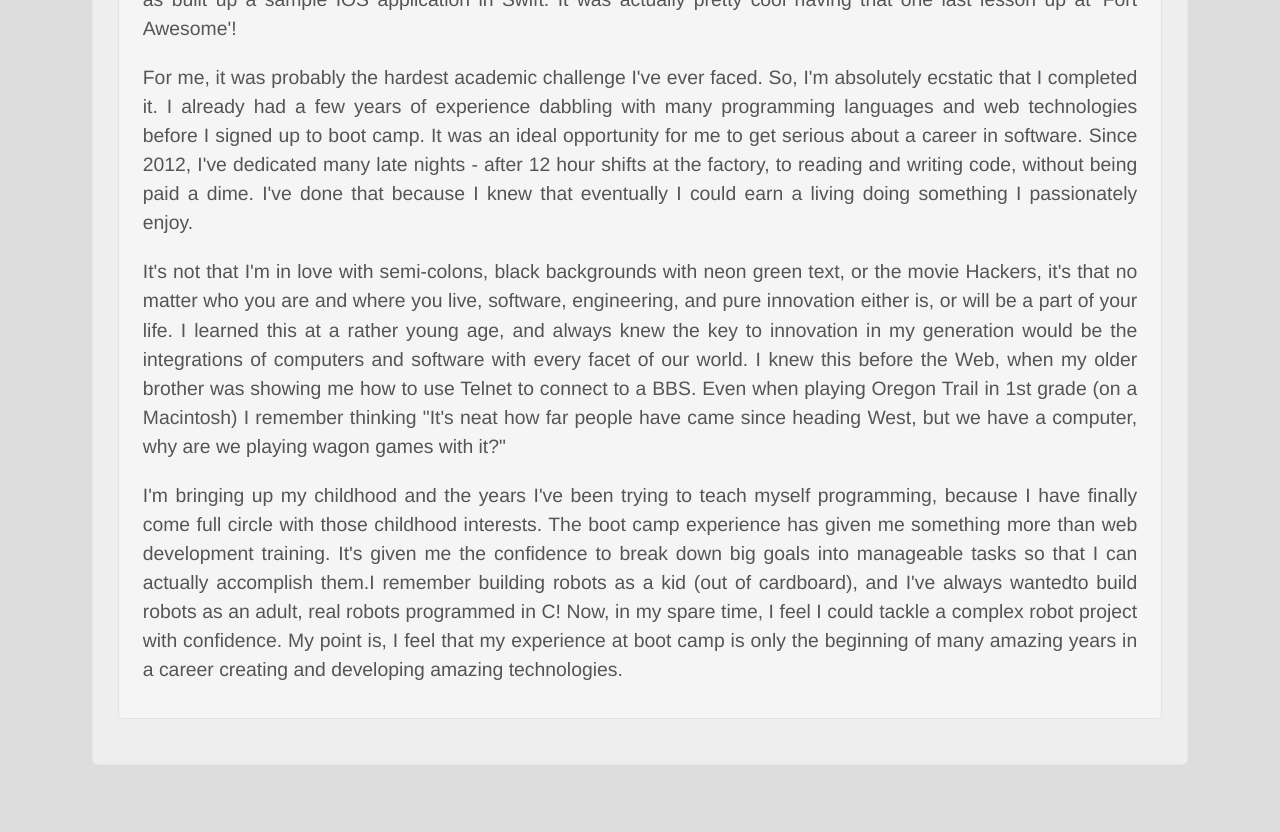
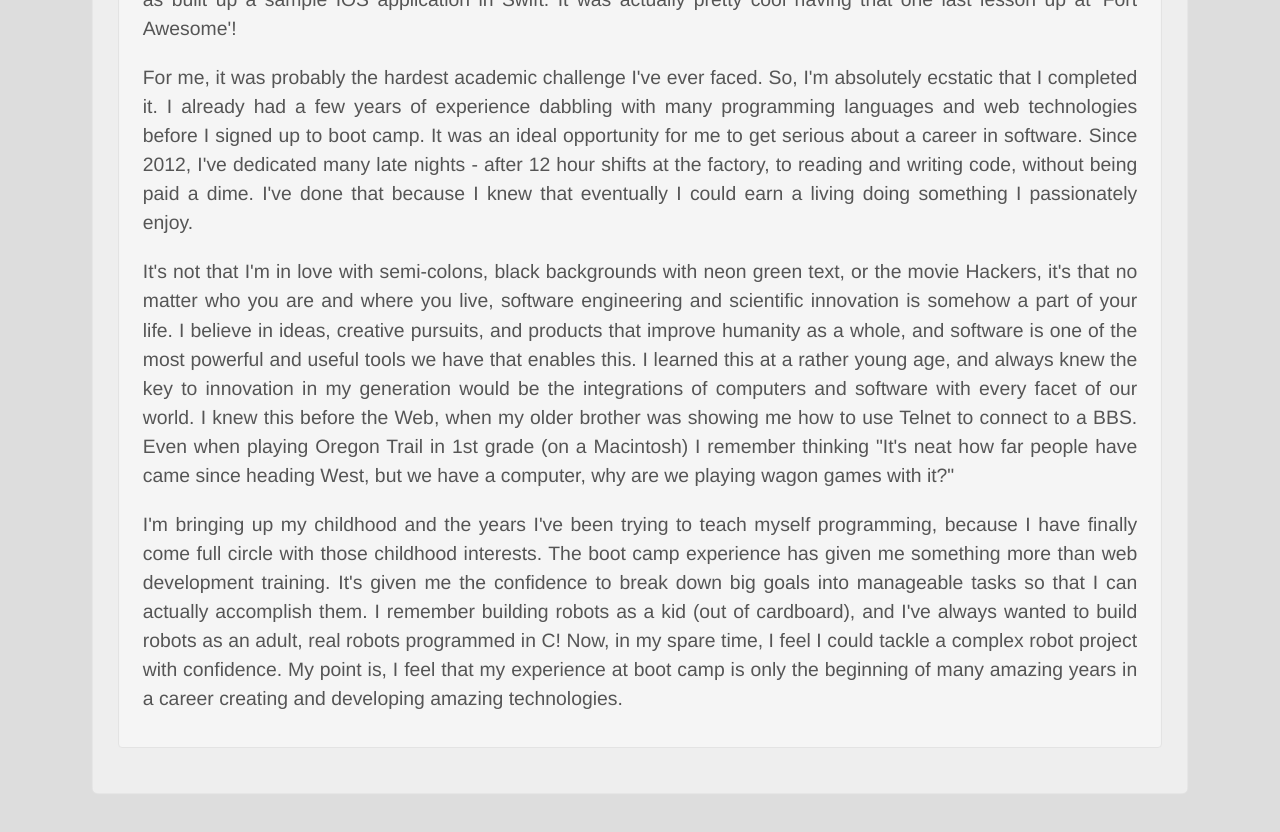
Before and after one commit to bFraley/bFraley.github.io, a Jekyll site: the page built from _posts/2016-11-11-bootcamp-finish.md, in a window 1280 px wide and 900 px high, scrolled down 482 px. Shown: the top 832 px of the window. Built offline with Jekyll 4.4.1, drawn with Linux system fonts in a browser that asks for light colours; nearby versions of some CDN libraries.

Commit message:
edits to bootcamp finish line post

```diff
--- a/_posts/2016-11-11-bootcamp-finish.md
+++ b/_posts/2016-11-11-bootcamp-finish.md
@@ -30,10 +30,12 @@ title: Bootcamp.finish_line.crossed
         eventually I could earn a living doing something I passionately enjoy.</p>
 
         <p>It's not that I'm in love with semi-colons, black backgrounds with neon green text,
-        or the movie Hackers, it's that no matter who you are and where you live, software,
-        engineering, and pure innovation either is, or will be a part of your life. I learned this
-        at a rather young age, and always knew the key to innovation in my generation would
-        be the integrations of computers and software with every facet of our world.
+        or the movie Hackers, it's that no matter who you are and where you live, software
+        engineering and scientific innovation is somehow a part of your life. I believe
+        in ideas, creative pursuits, and products that improve humanity as a whole, and
+        software is one of the most powerful and useful tools we have that enables this.
+        I learned this at a rather young age, and always knew the key to innovation in my generation
+        would be the integrations of computers and software with every facet of our world.
         I knew this before the Web, when my older brother was showing me how to use Telnet
         to connect to a BBS. Even when playing Oregon Trail in 1st grade (on a Macintosh) I
         remember thinking "It's neat how far people have came since heading West, but we
@@ -43,8 +45,8 @@ title: Bootcamp.finish_line.crossed
         programming, because I have finally come full circle with those childhood interests.
         The boot camp experience has given me something more than web development training.
         It's given me the confidence to break down big goals into manageable tasks so that
-        I can actually accomplish them.I remember building robots as a kid (out of cardboard),
-        and I've always wantedto build robots as an adult, real robots programmed in C!
+        I can actually accomplish them. I remember building robots as a kid (out of cardboard),
+        and I've always wanted to build robots as an adult, real robots programmed in C!
         Now, in my spare time, I feel I could tackle a complex robot project with confidence.
         My point is, I feel that my experience at boot camp is only the beginning of many amazing years
         in a career creating and developing amazing technologies.</p>
```
